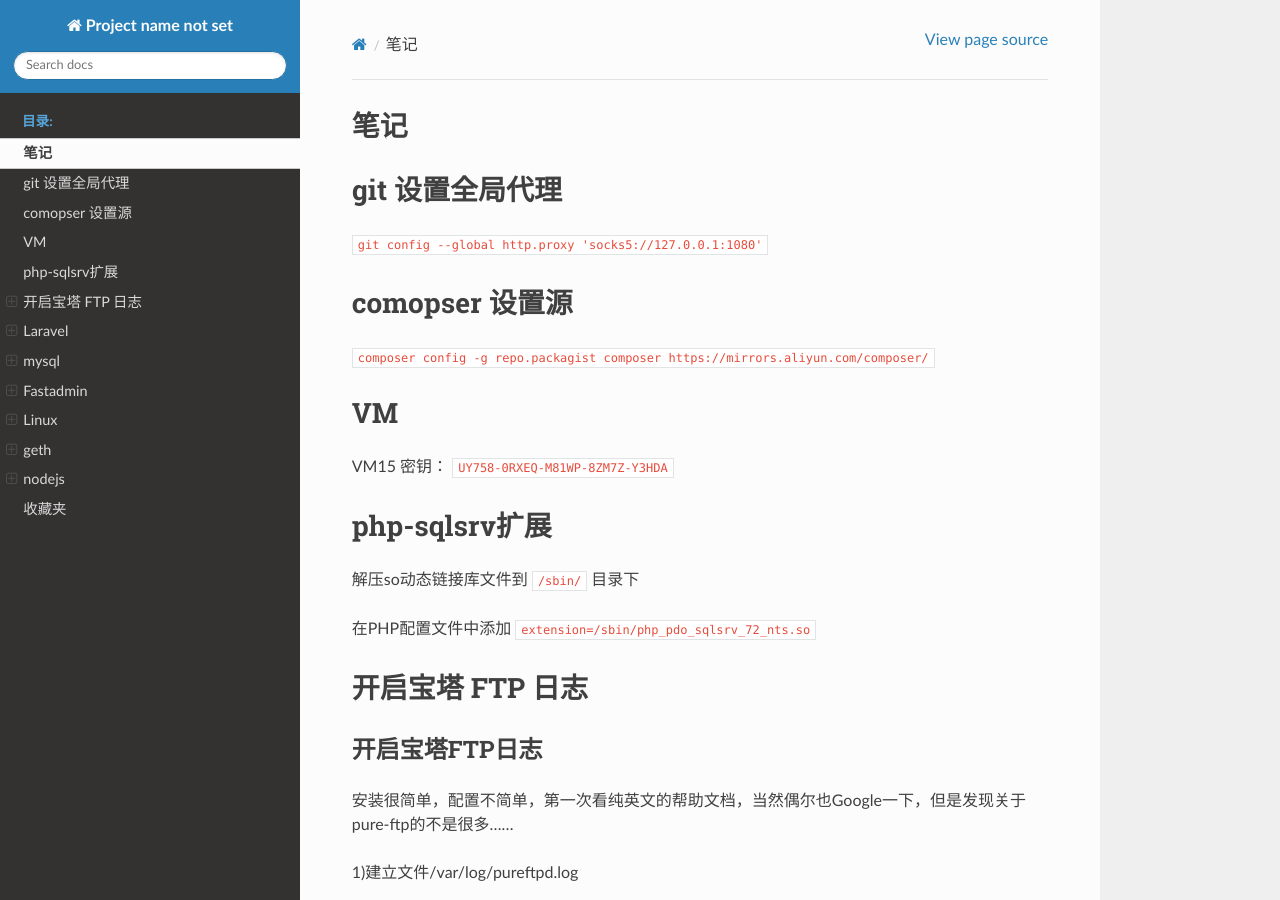
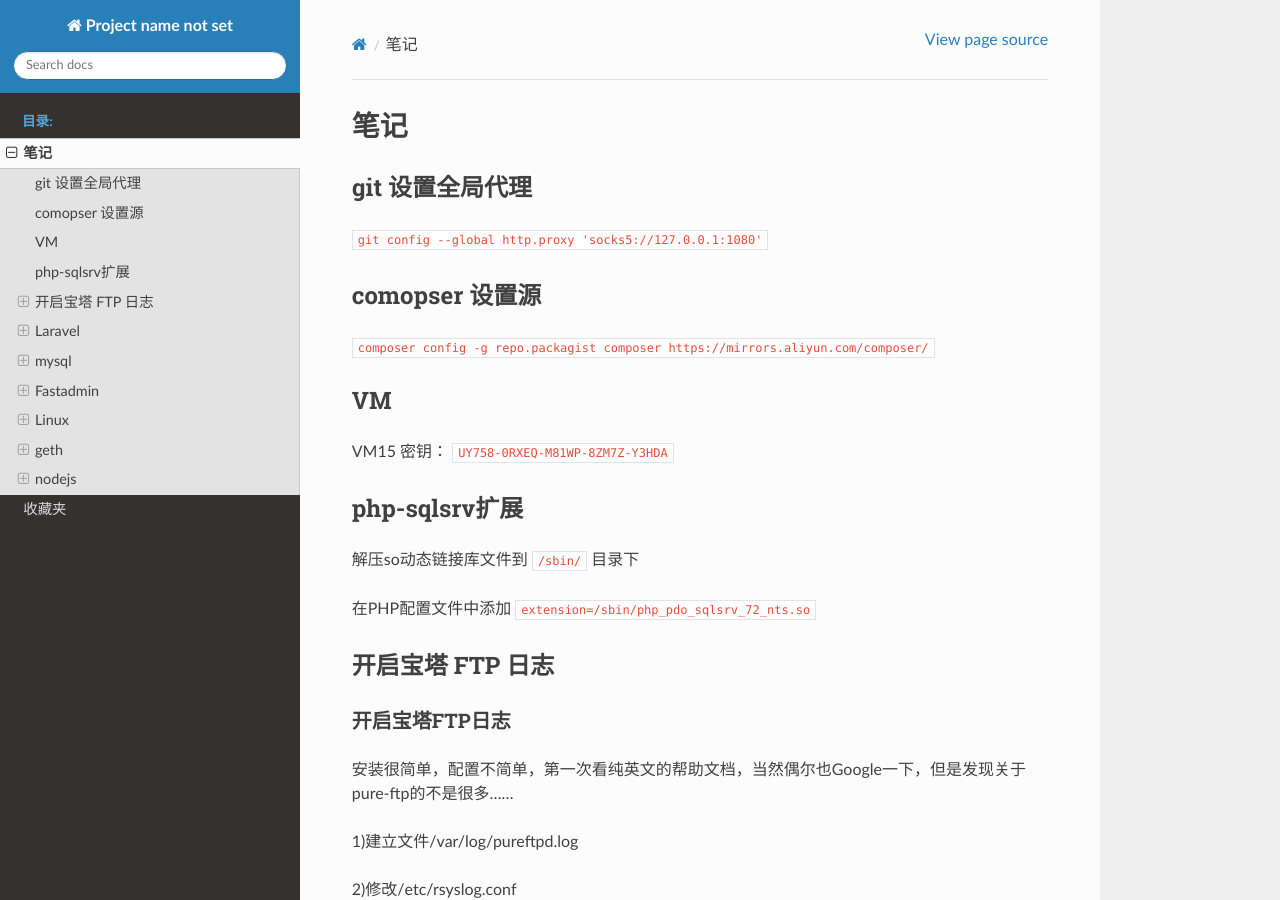
Before and after one commit to leftsky/doc, a Sphinx documentation site: the page built from source/notes.md, in a window 1280 px wide and 900 px high. Built offline with Sphinx 7.4.7 and the Read the Docs theme 2.0.0, drawn with Linux system fonts in a browser that asks for light colours.

Commit message:
no message

````diff
--- a/source/notes.md
+++ b/source/notes.md
@@ -1,28 +1,28 @@
 笔记
 =========
 
-# git 设置全局代理
+## git 设置全局代理
 
 `git config --global http.proxy 'socks5://127.0.0.1:1080'`
 
-# comopser 设置源
+## comopser 设置源
 
 `composer config -g repo.packagist composer https://mirrors.aliyun.com/composer/`
 
-# VM
+## VM
 
 VM15 密钥： `UY758-0RXEQ-M81WP-8ZM7Z-Y3HDA`
 
-# php-sqlsrv扩展
+## php-sqlsrv扩展
 
 解压so动态链接库文件到 `/sbin/` 目录下
 
 在PHP配置文件中添加
 `extension=/sbin/php_pdo_sqlsrv_72_nts.so`
 
-# 开启宝塔 FTP 日志
+## 开启宝塔 FTP 日志
 
-## 开启宝塔FTP日志
+#### 开启宝塔FTP日志
 
 安装很简单，配置不简单，第一次看纯英文的帮助文档，当然偶尔也Google一下，但是发现关于pure-ftp的不是很多……
 
@@ -38,7 +38,7 @@ VM15 密钥： `UY758-0RXEQ-M81WP-8ZM7Z-Y3HDA`
 
 2>在/etc/rsyslog.conf文件最后加上
 
-## pureftp 日志
+#### pureftp 日志
 
 ftp.* -/var/log/pureftpd.log
 
@@ -50,9 +50,9 @@ ftp.* -/var/log/pureftpd.log
 
 重启puerftpd service pure-ftpd restart
 
-# Laravel
+## Laravel
 
-## telescope
+#### telescope
 
 `composer require laravel/telescope`
 
@@ -66,27 +66,27 @@ app/Console/Kernel.php -> public function schedule()
 
 `$schedule->command('telescope:prune --hours=48')->daily();`
 
-## 上传文件link
+#### 上传文件link
 
 `php artisan storage:link`
 
 public 替换成storage
 
-# mysql
+## mysql
 
-## mysql授权远程登陆
+#### mysql授权远程登陆
 
 `GRANT ALL PRIVILEGES ON *.* TO 'root'@'%' IDENTIFIED BY '1qaz!QAZ' WITH GRANT OPTION;`
 
 注意普通安装mysql需求检查my.cnf里的bind不要绑定死本地。
 
-## 解决mariadb默认无密码
+#### 解决mariadb默认无密码
 
 `UPDATE mysql.user SET authentication_string = PASSWORD('1qaz!QAZ'), plugin = 'mysql_native_password' WHERE User = 'root' AND Host = 'localhost';`
 
-# Fastadmin
+## Fastadmin
 
-## 一键crud
+#### 一键crud
 
 `php think crud -t 表名 -u 1`
 
@@ -94,15 +94,15 @@ public 替换成storage
 
 `php think crud -t users -u 1 --force=true`
 
-## 自动跳转登录页
+#### 自动跳转登录页
 
 `<meta http-equiv="refresh" content="0; url=./xxx.php/index/login" />`
 
-# Linux
+## Linux
 
-## Debian
+#### Debian
 
-### Debian 9 阿里云源
+###### Debian 9 阿里云源
 
 ```
 deb http://mirrors.aliyun.com/debian/ stretch main non-free contrib
@@ -115,9 +115,9 @@ deb http://mirrors.aliyun.com/debian/ stretch-backports main non-free contrib
 deb-src http://mirrors.aliyun.com/debian/ stretch-backports main non-free contrib
 ```
 
-## Ubuntu
+#### Ubuntu
 
-### Ubuntu 阿里源
+###### Ubuntu 阿里源
 
 ```
 deb http://mirrors.aliyun.com/ubuntu/ bionic main restricted universe multiverse
@@ -132,9 +132,9 @@ deb-src http://mirrors.aliyun.com/ubuntu/ bionic-proposed main restricted univer
 deb-src http://mirrors.aliyun.com/ubuntu/ bionic-backports main restricted universe multiverse
 ```
 
-## 树莓派
+#### 树莓派
 
-### 远程桌面
+###### 远程桌面
 
 ```
 apt install tightvncserver
@@ -142,7 +142,7 @@ apt install xrdp
 reboot
 ```
 
-### 设置树莓派静态IP
+###### 设置树莓派静态IP
 
 ```
 interface eth0
@@ -151,7 +151,7 @@ static routers=121.248.54.55
 static domain_name_servers=121.248.0.1 8.8.8.8
 ```
 
-### 树莓派源
+###### 树莓派源
 
 ```
 sudo sed -i 's#://raspbian.raspberrypi.org#s://mirrors.ustc.edu.cn/raspbian#g' /etc/apt/sources.list
@@ -161,19 +161,19 @@ sudo sed -i 's#://raspbian.raspberrypi.org#s://mirrors.ustc.edu.cn/raspbian#g' /
 sudo sed -i 's#://archive.raspberrypi.org/debian#s://mirrors.ustc.edu.cn/archive.raspberrypi.org/debian#g' /etc/apt/sources.list.d/raspi.list
 ```
 
-# geth
+## geth
 
-## 指定数据目录启动
+#### 指定数据目录启动
 
 `./geth --datadir "D:/eth_data/"`
 
-# nodejs
+## nodejs
 
-## cnpm
+#### cnpm
 
 `npm install -g cnpm --registry=https://registry.npm.taobao.org`
 
-## 替换阿里源
+#### 替换阿里源
 
 `将你的xml文件备份，内容全部替换成下方的内容`
 ```
````
